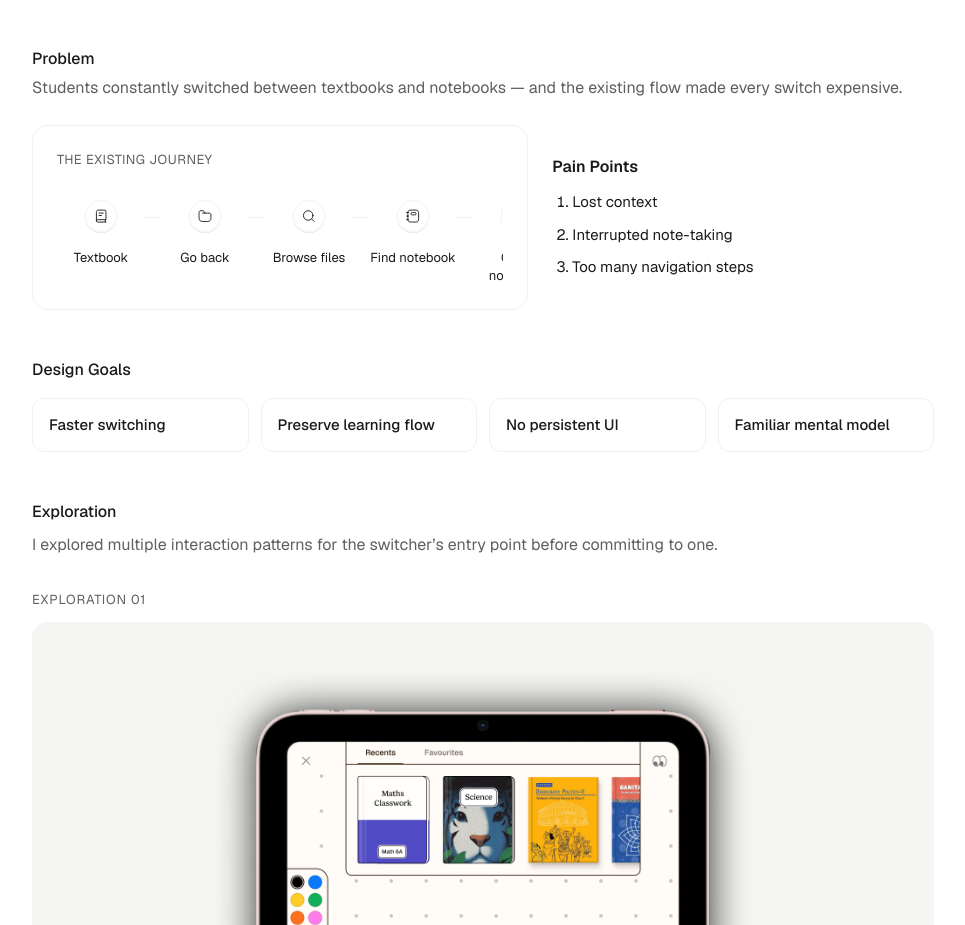
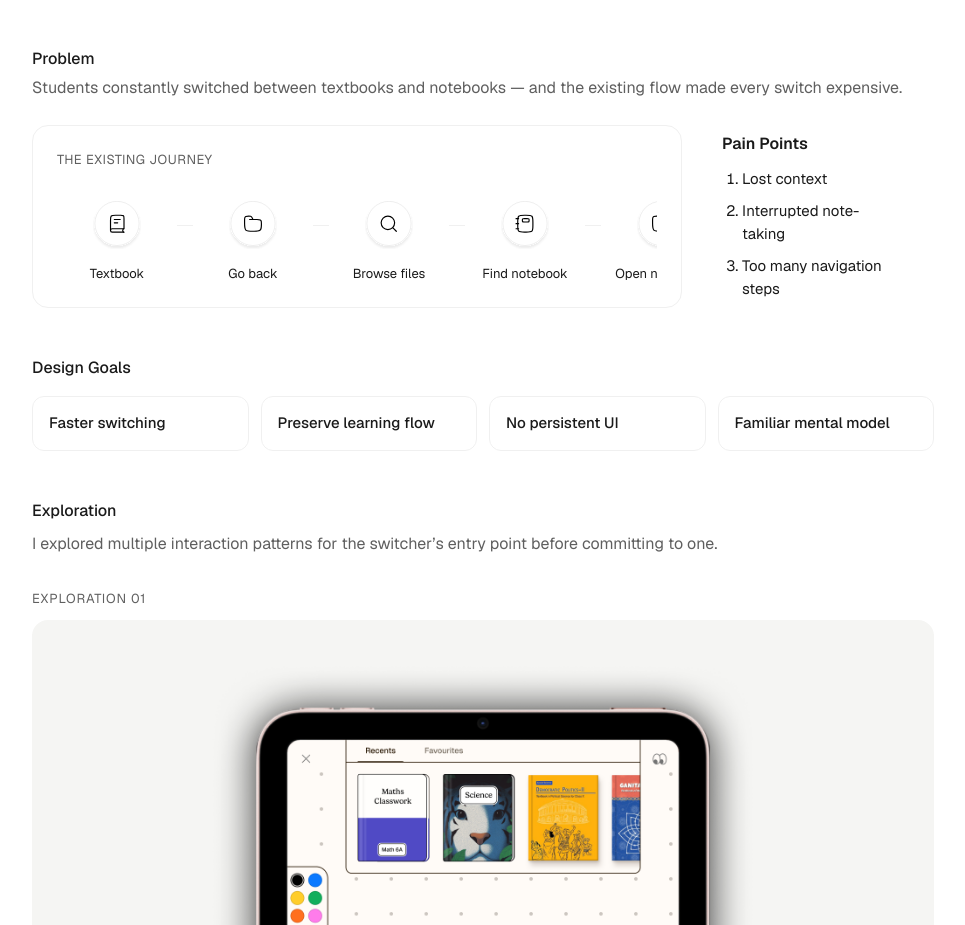
Before and after one commit to aditishinde304/my-portfolio, a Next.js app: page /work/superrbook in a window 1280 px wide. Shown: the part 2540-3465 px from the top of the page, without its empty margins (273-1238 px from the left). Built offline with nearby package versions, Linux system fonts and the light colour scheme; a web font is replaced by a local one.

Commit message:
Enlarge journey icons, widen flow card, push Pain Points right
Co-Authored-By: Claude Sonnet 5 <noreply@anthropic.com>

```diff
--- a/app/work/superrbook/page.tsx
+++ b/app/work/superrbook/page.tsx
@@ -266,7 +266,7 @@ export default function SuperrbookCaseStudy() {
               <p className="text-[16px] leading-relaxed mb-6" style={{ color: "var(--muted)" }}>
                 Students constantly switched between textbooks and notebooks &mdash; and the existing flow made every switch expensive.
               </p>
-              <div className="grid grid-cols-1 md:grid-cols-[1.3fr_1fr] gap-6 items-stretch">
+              <div className="grid grid-cols-1 md:grid-cols-[1.7fr_0.8fr] gap-10 items-stretch">
                 <div
                   className="rounded-2xl p-6 flex flex-col justify-center"
                   style={{ background: "var(--background)", border: "1px solid var(--border)" }}
@@ -286,22 +286,22 @@ export default function SuperrbookCaseStudy() {
                       { label: "Open notebook", icon: "/icons/cs-opennotebook.svg" },
                     ].map((step, i, arr) => (
                       <React.Fragment key={step.label}>
-                        <div className="flex flex-col items-center shrink-0" style={{ width: "88px" }}>
+                        <div className="flex flex-col items-center shrink-0" style={{ width: "120px" }}>
                           <div
                             className="flex items-center justify-center shrink-0"
-                            style={{ width: "48px", height: "48px" }}
+                            style={{ width: "64px", height: "64px" }}
                           >
-                            <Image src={step.icon} alt="" width={34} height={34} />
+                            <Image src={step.icon} alt="" width={48} height={48} />
                           </div>
                           <p
-                            className="text-[13px] leading-snug text-center mt-2"
+                            className="text-[13px] leading-snug text-center mt-2 whitespace-nowrap"
                             style={{ color: "var(--foreground)" }}
                           >
                             {step.label}
                           </p>
                         </div>
                         {i < arr.length - 1 && (
-                          <div className="shrink-0" style={{ flex: "1 0 16px", height: "1px", background: "var(--border)", marginTop: "24px" }} />
+                          <div className="shrink-0" style={{ flex: "1 0 16px", height: "1px", background: "var(--border)", marginTop: "32px" }} />
                         )}
                       </React.Fragment>
                     ))}
```
